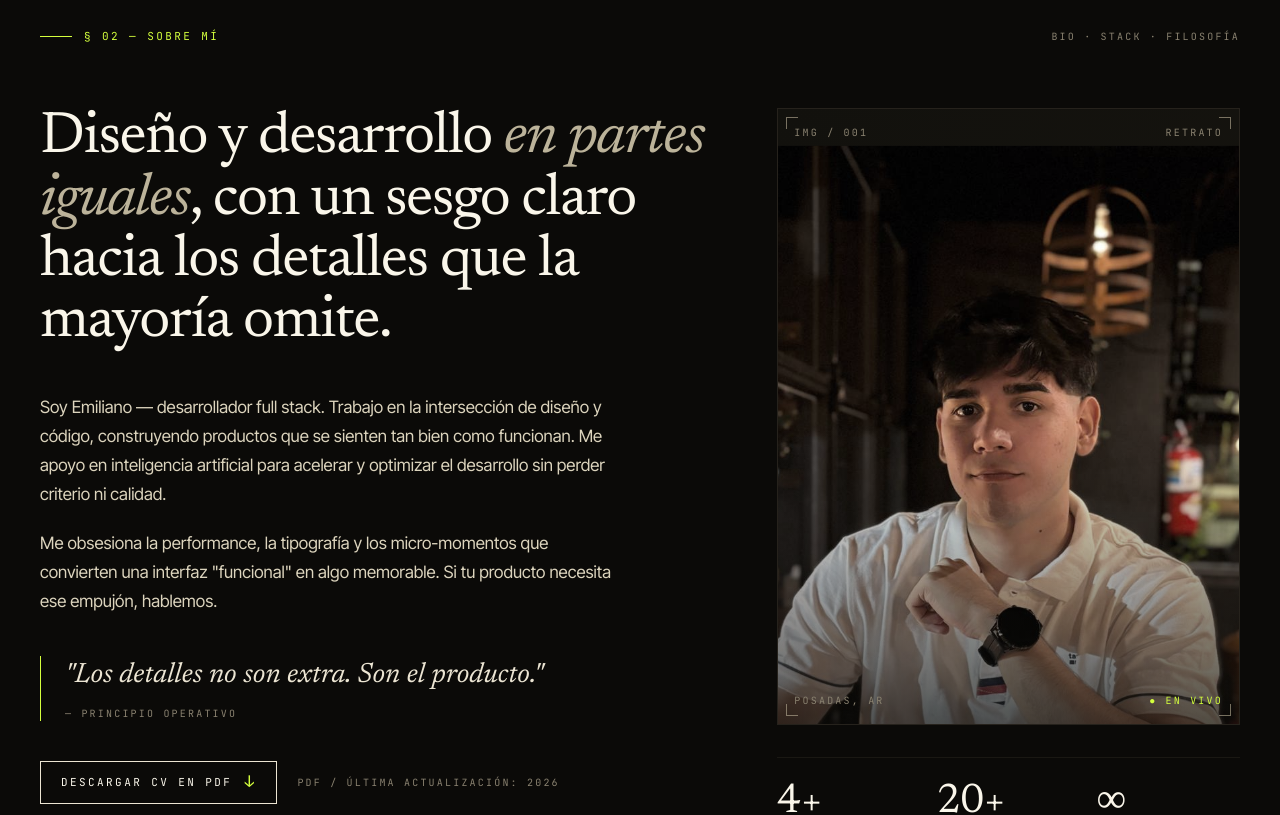
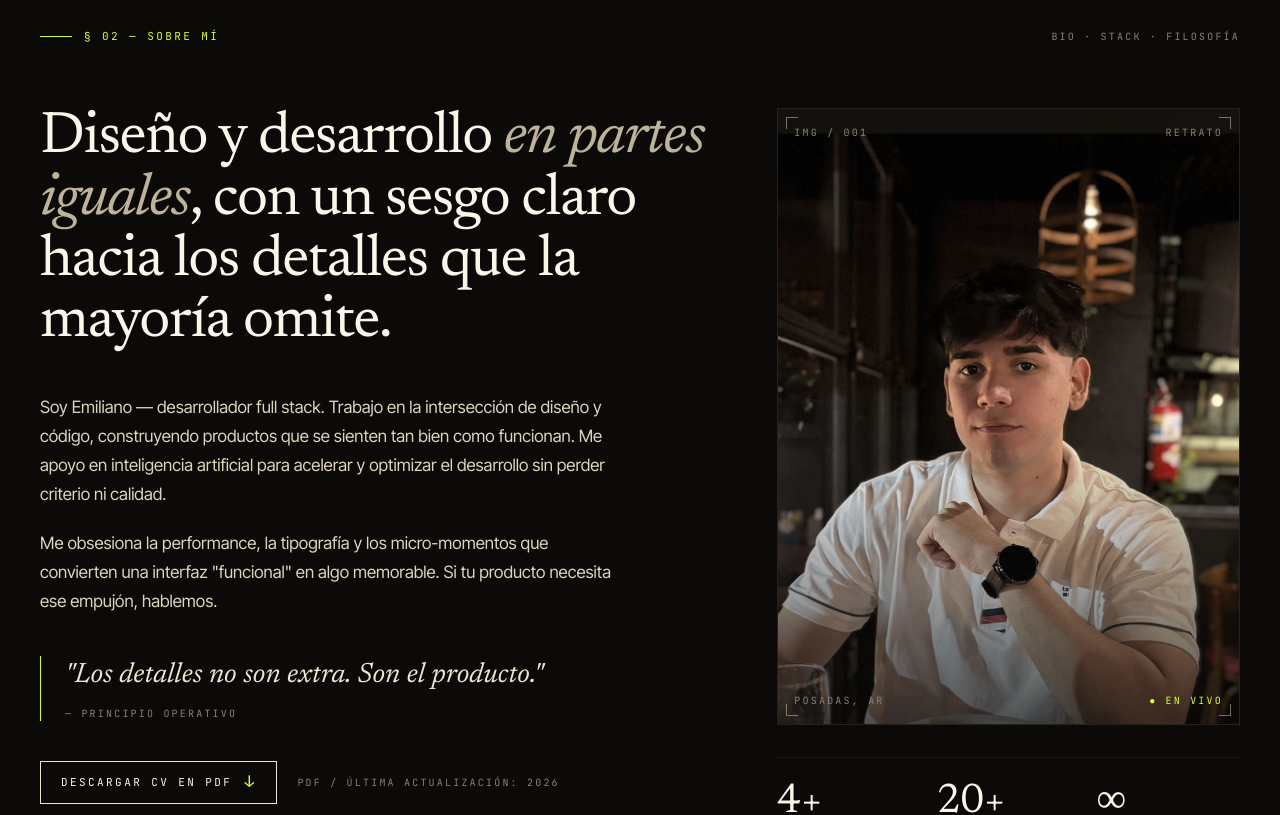
Before and after one commit to EmiAndz/Portfolio, a React (Vite) app: page / in a window 1280 px wide. Shown: the part 1320-2135 px from the top of the page. Built offline with nearby package versions, Linux system fonts and the light colour scheme.

Commit message:
Portrait: reducir zoom a 1.25x para mostrar más entorno

```diff
--- a/src/components/About.jsx
+++ b/src/components/About.jsx
@@ -88,7 +88,7 @@ export default function About() {
                 src="/portrait.jpg"
                 alt="Emiliano Andrusyszyn"
                 loading="lazy"
-                className="absolute inset-0 w-full h-full object-cover scale-[1.4] translate-y-[6%] origin-top grayscale-[35%] group-hover:grayscale-0 transition-all duration-700"
+                className="absolute inset-0 w-full h-full object-cover scale-[1.25] translate-y-[4%] origin-top grayscale-[35%] group-hover:grayscale-0 transition-all duration-700"
                 onError={(e) => { e.currentTarget.style.display = 'none' }}
               />
 
```
